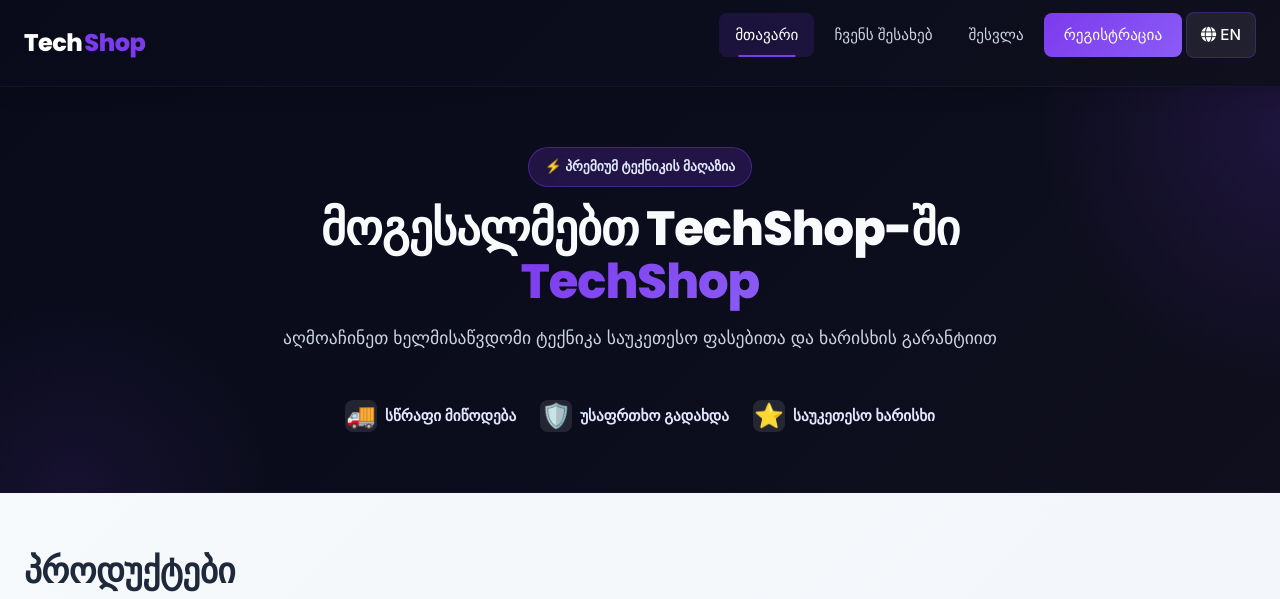
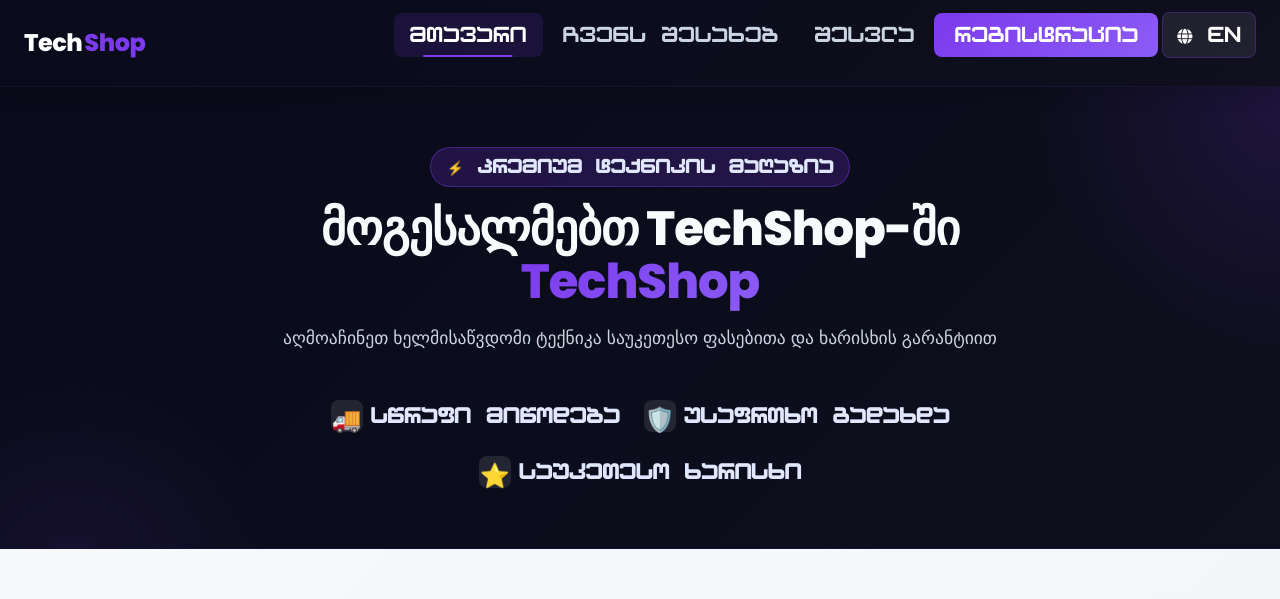
Before and after one commit to LikaMart/tech-shop, an Angular app: page /home in a window 1280 px wide. Shown: the top 599 px of the page. Built offline with nearby package versions, Linux system fonts and the light colour scheme; no server answers.

Commit message:
add font

```diff
--- a/src/styles.css
+++ b/src/styles.css
@@ -33,6 +33,11 @@
 }
 /* #endregion */
 
+@font-face {
+  font-family: 'font-name';
+  src: url('/assets/MSBlock-4295653137.otf') format('woff2');
+}
+
 /* #region Reset */
 *,
 *:after,
@@ -49,8 +54,9 @@
 }
 
 body {
+  font-family: 'font-name';
+  font-size: 8px;
   min-height: 100vh;
-  font-family: var(--font-secondary);
   background:
     radial-gradient(circle at top, rgba(124, 58, 237, 0.15), transparent 30%),
     linear-gradient(180deg, #090b1a 0%, #050816 100%);
```
Also changed, not shown: public/assets/MSBlock-4295653137.otf (added).
